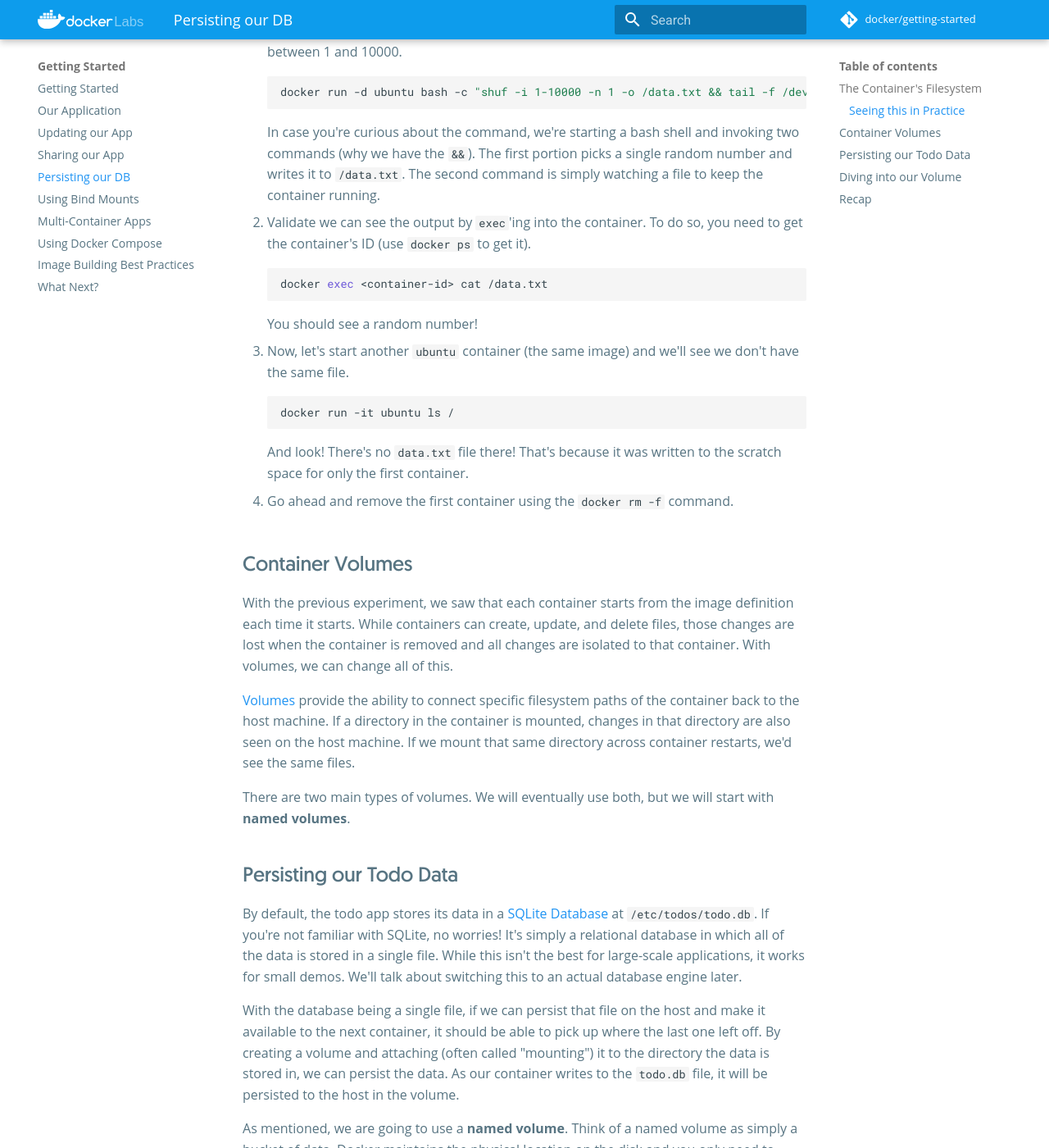
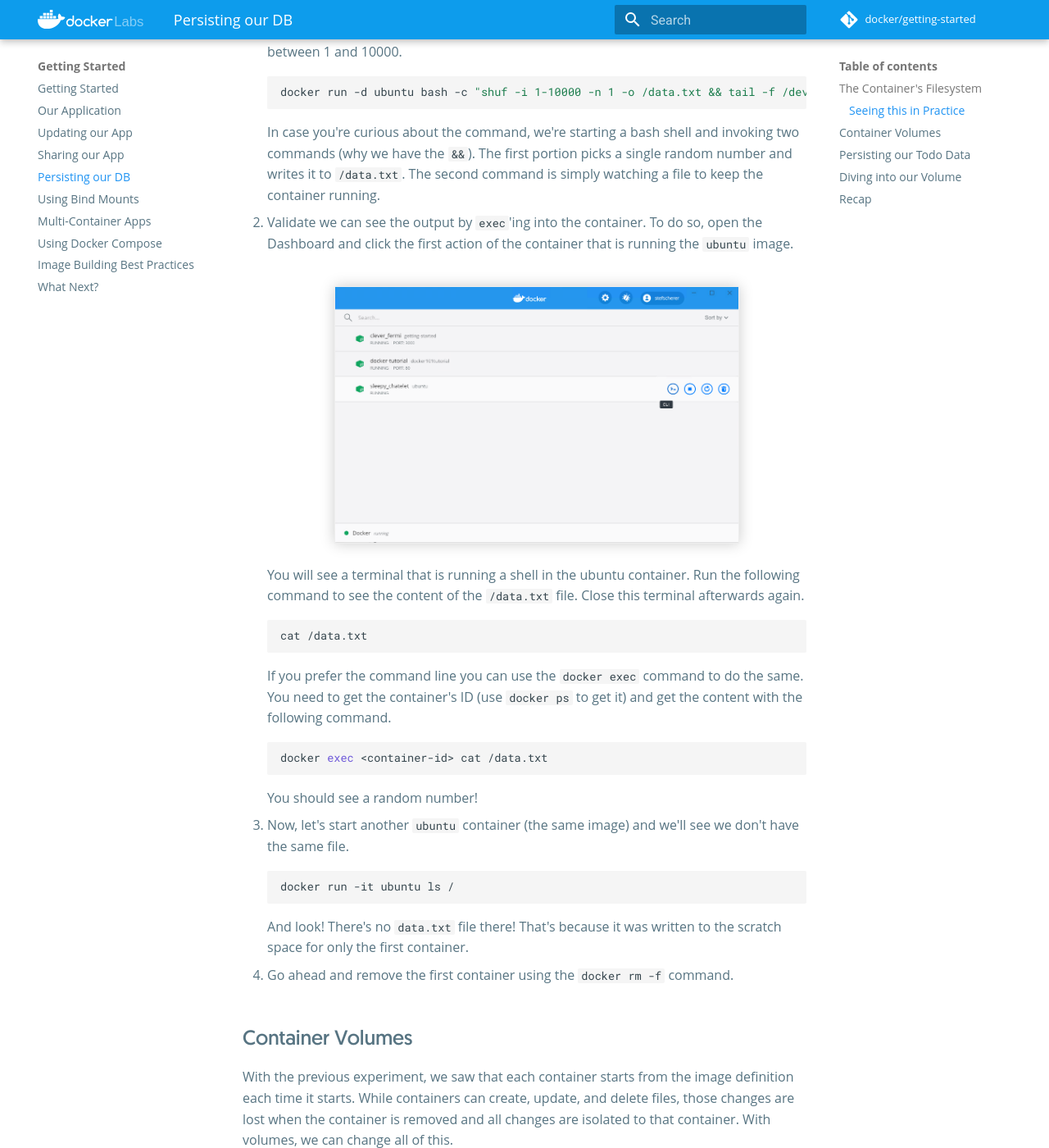
Before and after one commit to docker/getting-started, an MkDocs documentation site: the page built from docs/tutorial/persisting-our-data/index.md, in a window 1280 px wide and 1400 px high, scrolled down 526 px. Shown: the whole window at 82% size. Built offline with MkDocs 1.6.1 and Material for MkDocs 9.7.7, drawn with Linux system fonts in a browser that asks for light colours; comment, search, counter and statistics services are not loaded.

Commit message:
Improve step to show content of the data.txt
Signed-off-by: Stefan Scherer <stefan.scherer@docker.com>

````diff
--- a/docs/tutorial/persisting-our-data/index.md
+++ b/docs/tutorial/persisting-our-data/index.md
@@ -25,8 +25,19 @@
     commands (why we have the `&&`). The first portion picks a single random number and writes
     it to `/data.txt`. The second command is simply watching a file to keep the container running.
 
-1. Validate we can see the output by `exec`'ing into the container. To do so, you need to get the
-   container's ID (use `docker ps` to get it).
+1. Validate we can see the output by `exec`'ing into the container. To do so, open the Dashboard and click the first action of the container that is running the `ubuntu` image.
+
+    ![Dashboard open CLI into ubuntu container](dashboard-open-cli-ubuntu.png){: style=width:75% }
+{: .text-center }
+
+    You will see a terminal that is running a shell in the ubuntu container. Run the following command to see the content of the `/data.txt` file. Close this terminal afterwards again.
+
+    ```bash
+    cat /data.txt
+    ```
+
+    If you prefer the command line you can use the `docker exec` command to do the same. You need to get the
+   container's ID (use `docker ps` to get it) and get the content with the following command.
 
     ```bash
     docker exec <container-id> cat /data.txt
````
Also changed, not shown: docs/tutorial/persisting-our-data/dashboard-open-cli-ubuntu.png (added).
